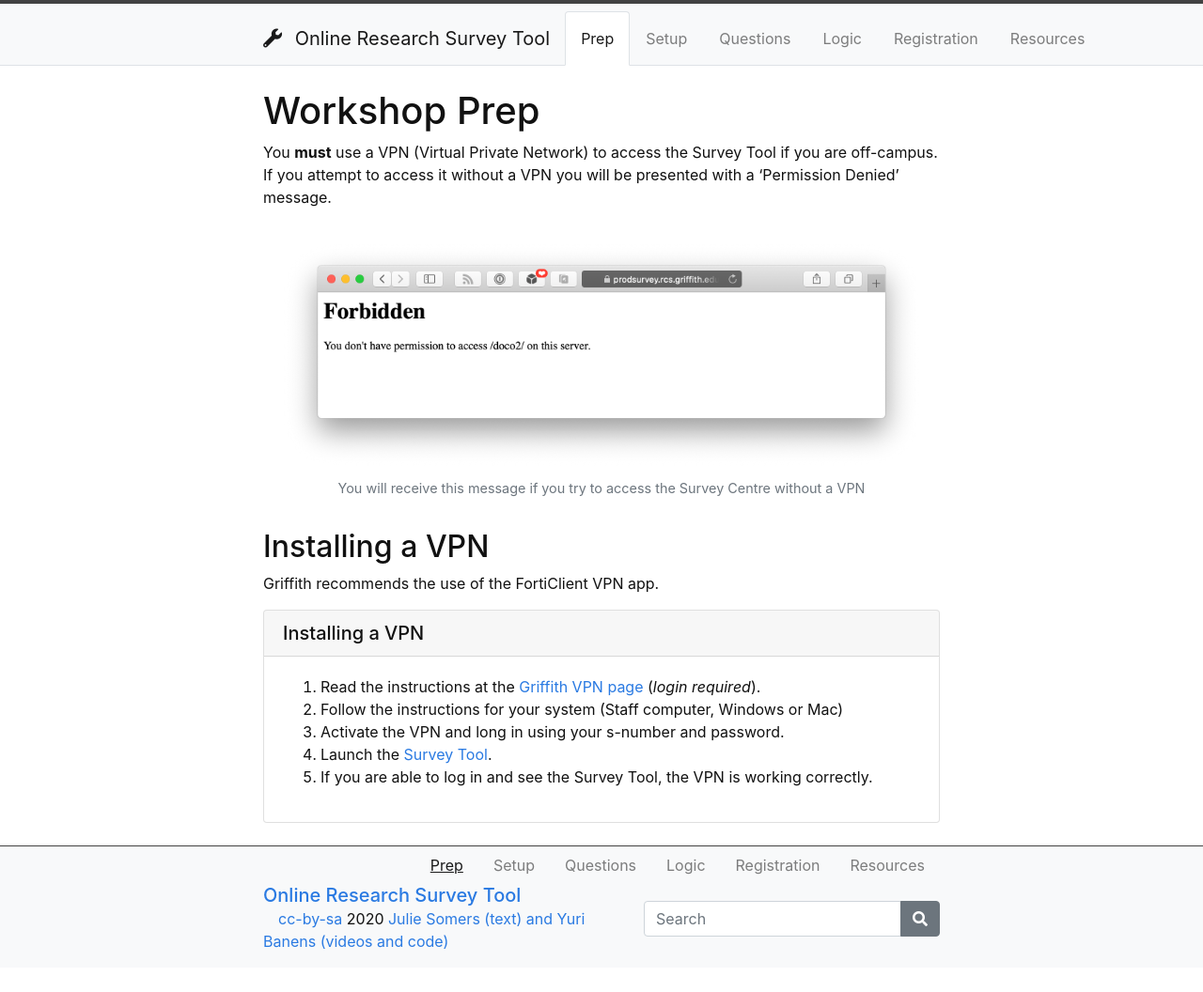
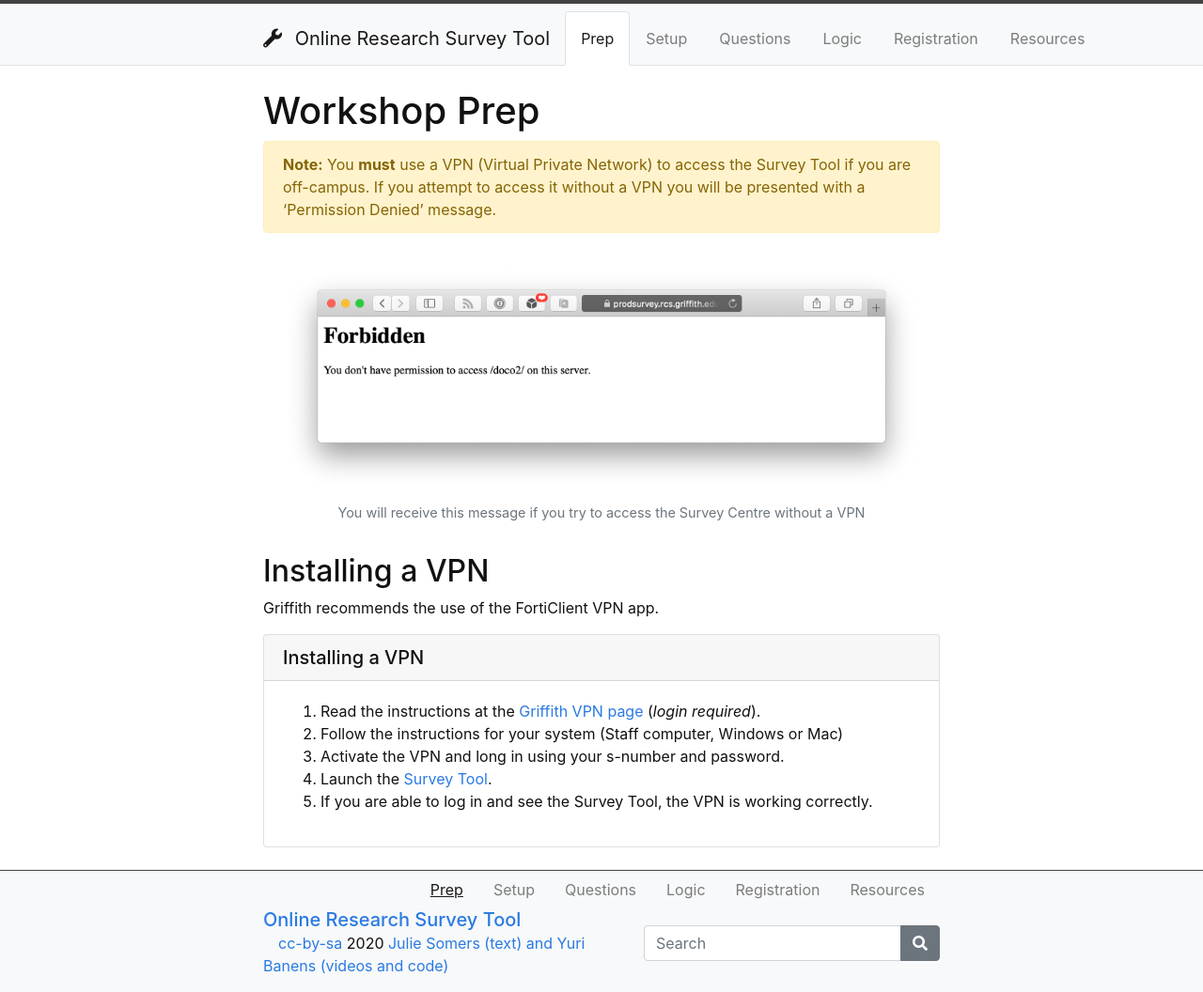
Before and after one commit to ybanens/survey-tool, a Jekyll site: the page built from content/0-prep.md, in a window 1280 px wide. Shown: the whole page at 94% size. Built offline with Jekyll 4.4.1, drawn with Linux system fonts in a browser that asks for light colours; before the commit the page ends 1030 px from its top, so only the background shows below that.

Commit message:
Update 0-prep.md

```diff
--- a/content/0-prep.md
+++ b/content/0-prep.md
@@ -5,7 +5,10 @@ nav: true
 
 # Workshop Prep
 
-You **must** use a VPN (Virtual Private Network) to access the Survey Tool if you are off-campus. If you attempt to access it without a VPN you will be presented with a 'Permission Denied' message.
+{% capture text %}
+**Note:** You **must** use a VPN (Virtual Private Network) to access the Survey Tool if you are off-campus. If you attempt to access it without a VPN you will be presented with a 'Permission Denied' message.{% endcapture %}
+{% include alert.md text=text color="warning" %}
+
 
 {% include figure.html img="forbidden.png" alt="intro image here" caption="You will receive this message if you try to access the Survey Centre without a VPN" width="100%" %}
 
```
